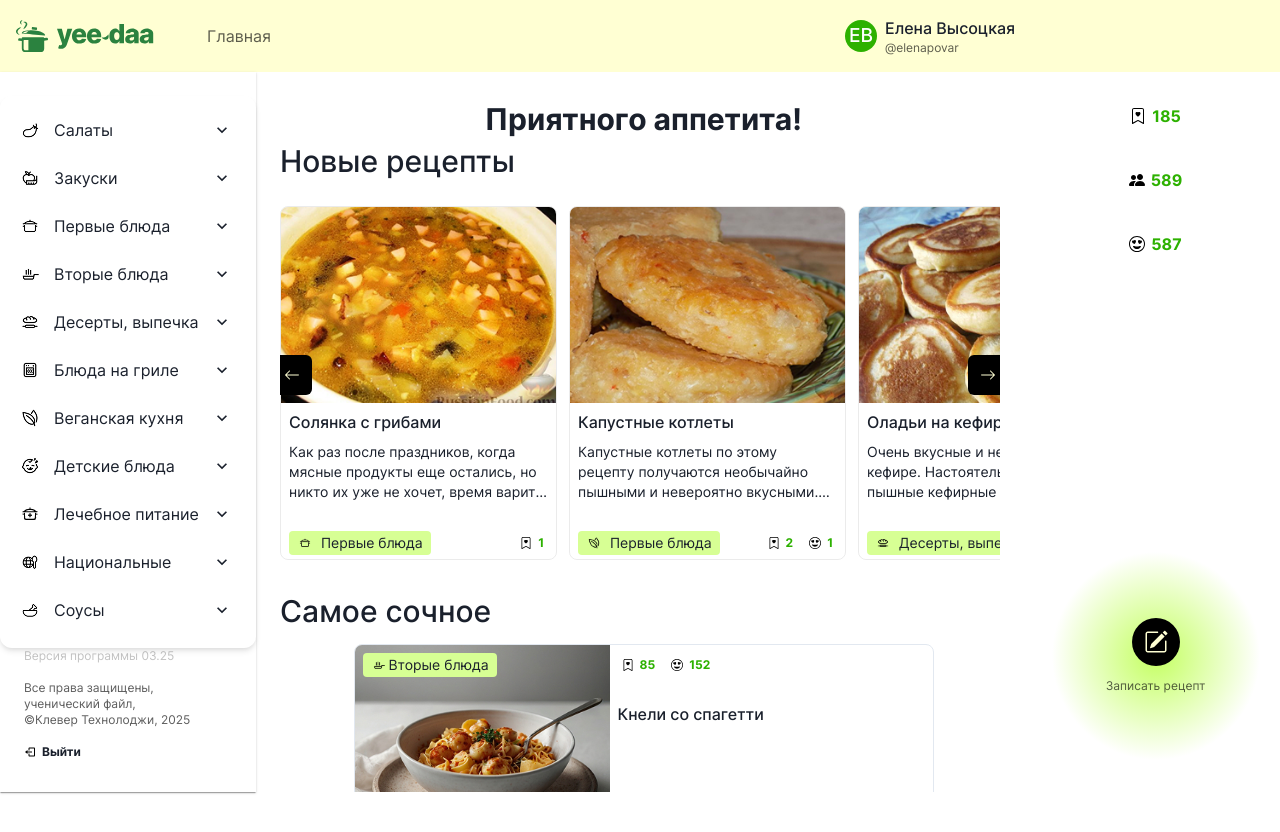
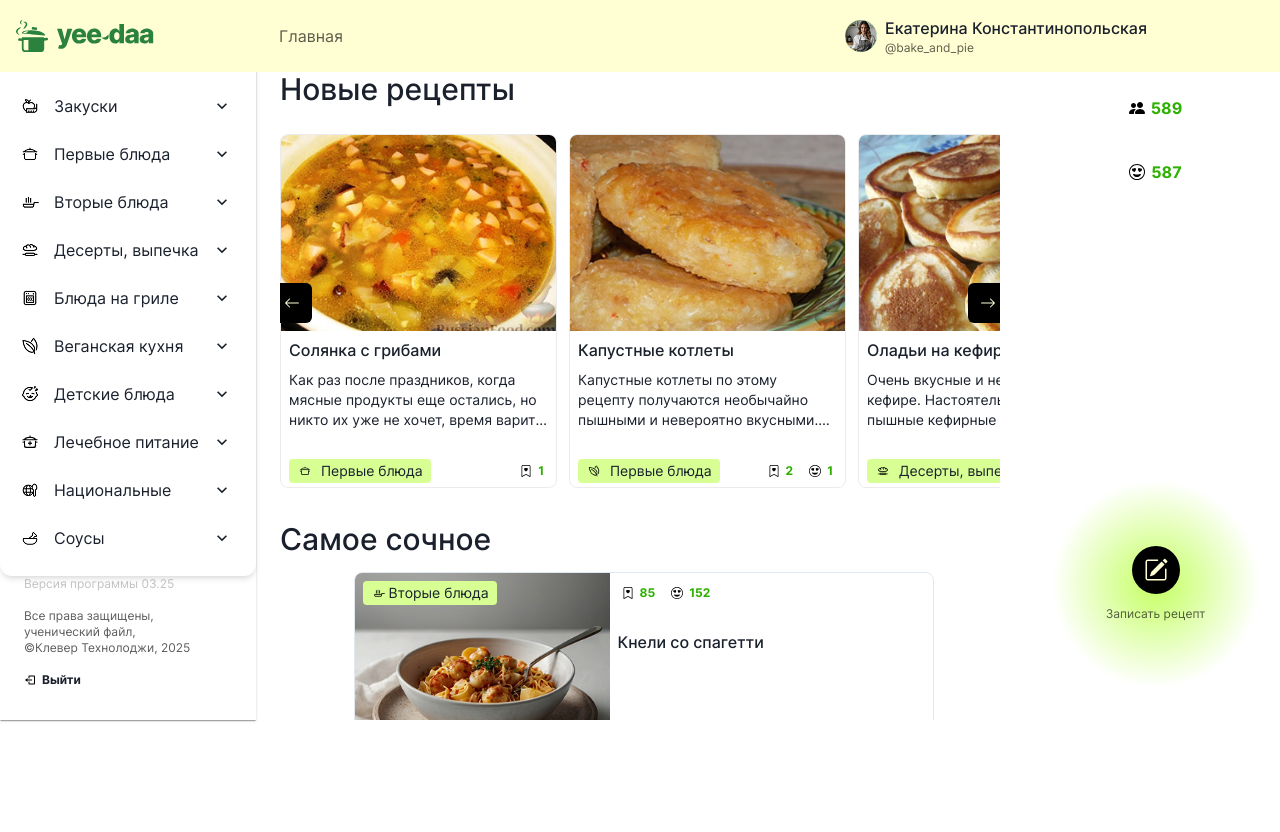
Before and after one commit to ClevertecFrontendLab/KazakovMaksim, a React (Vite) app: page / in a window 1280 px wide. Shown: the top 832 px of the page. Built offline with nearby package versions, Linux system fonts and the light colour scheme.

Commit message:
feat(header): add breadcrumbs

```diff
--- /dev/null
+++ b/src/components/Header/Breadcrumbs/Breadcrumbs.tsx
@@ -0,0 +1,28 @@
+import { ChevronRightIcon } from '@chakra-ui/icons';
+import { Breadcrumb, BreadcrumbItem, BreadcrumbLink } from '@chakra-ui/react';
+import { FC } from 'react';
+import { Link as ReactRouterLink } from 'react-router';
+
+import { ROUTE_CONSTANTS } from '~/constants/routes';
+
+interface BreadcrumbsProps {
+    breadcrumbs: string[];
+}
+
+export const Breadcrumbs: FC<BreadcrumbsProps> = ({ breadcrumbs }) => (
+    <Breadcrumb
+        maxW='1152px'
+        w='100%'
+        color='blackAlpha.700'
+        spacing='8px'
+        separator={<ChevronRightIcon color='gray.500' />}
+    >
+        {breadcrumbs.map((bc) => (
+            <BreadcrumbItem>
+                <BreadcrumbLink as={ReactRouterLink} to={ROUTE_CONSTANTS.APP}>
+                    {bc}
+                </BreadcrumbLink>
+            </BreadcrumbItem>
+        ))}
+    </Breadcrumb>
+);
--- /dev/null
+++ b/src/components/Header/Breadcrumbs/index.ts
@@ -0,0 +1 @@
+export { Breadcrumbs } from './Breadcrumbs';
--- a/src/components/Header/Header.tsx
+++ b/src/components/Header/Header.tsx
@@ -1,7 +1,8 @@
-import { HStack, Link as ChakraLink, Text, useBreakpointValue } from '@chakra-ui/react';
+import { HStack, Link as ChakraLink, useBreakpointValue } from '@chakra-ui/react';
 import { Link as ReactRouterLink } from 'react-router';
 
 import { CardAvatar } from '~/components/CardAvatar';
+import { Breadcrumbs } from '~/components/Header/Breadcrumbs';
 import { Burger } from '~/components/Header/Burger';
 import { PotIcon, YeeDaaIcon } from '~/components/icons';
 import { ProfileNotifications } from '~/components/ProfileNotifications';
@@ -17,23 +18,27 @@ export const Header = () => {
 
     return (
         <HStack
+            data-test-id='header'
+            pos='fixed'
+            maxW='1920px'
+            w='100%'
+            width='100%'
+            left='50%'
+            transform='translateX(-50%)'
+            zIndex='sticky'
             as='header'
             spacing='53px'
             bg='lime.50'
             padding={{ sm: '8px 16px', '2sm': '8px 20px', lg: '16px' }}
         >
-            <ChakraLink as={ReactRouterLink} to={ROUTE_CONSTANTS.APP}>
-                <HStack maxW='210px' w='100%'>
+            <ChakraLink maxW='210px' w='100%' as={ReactRouterLink} to={ROUTE_CONSTANTS.APP}>
+                <HStack>
                     <PotIcon />
                     <YeeDaaIcon />
                 </HStack>
             </ChakraLink>
-            {!isTablet && (
-                <Text maxW='1152px' w='100%' color='blackAlpha.700'>
-                    Главная
-                </Text>
-            )}
-            {!isTablet && <CardAvatar user={mockUsers[0]} />}
+            {!isTablet && <Breadcrumbs breadcrumbs={['Главная']} />}
+            {!isTablet && <CardAvatar user={mockUsers[2]} />}
             {isTablet && (
                 <HStack ml='auto' spacing={{ sm: '8px', '2sm': '16px' }}>
                     <ProfileNotifications profileNotifications={mockProfileNotifications} />
```
